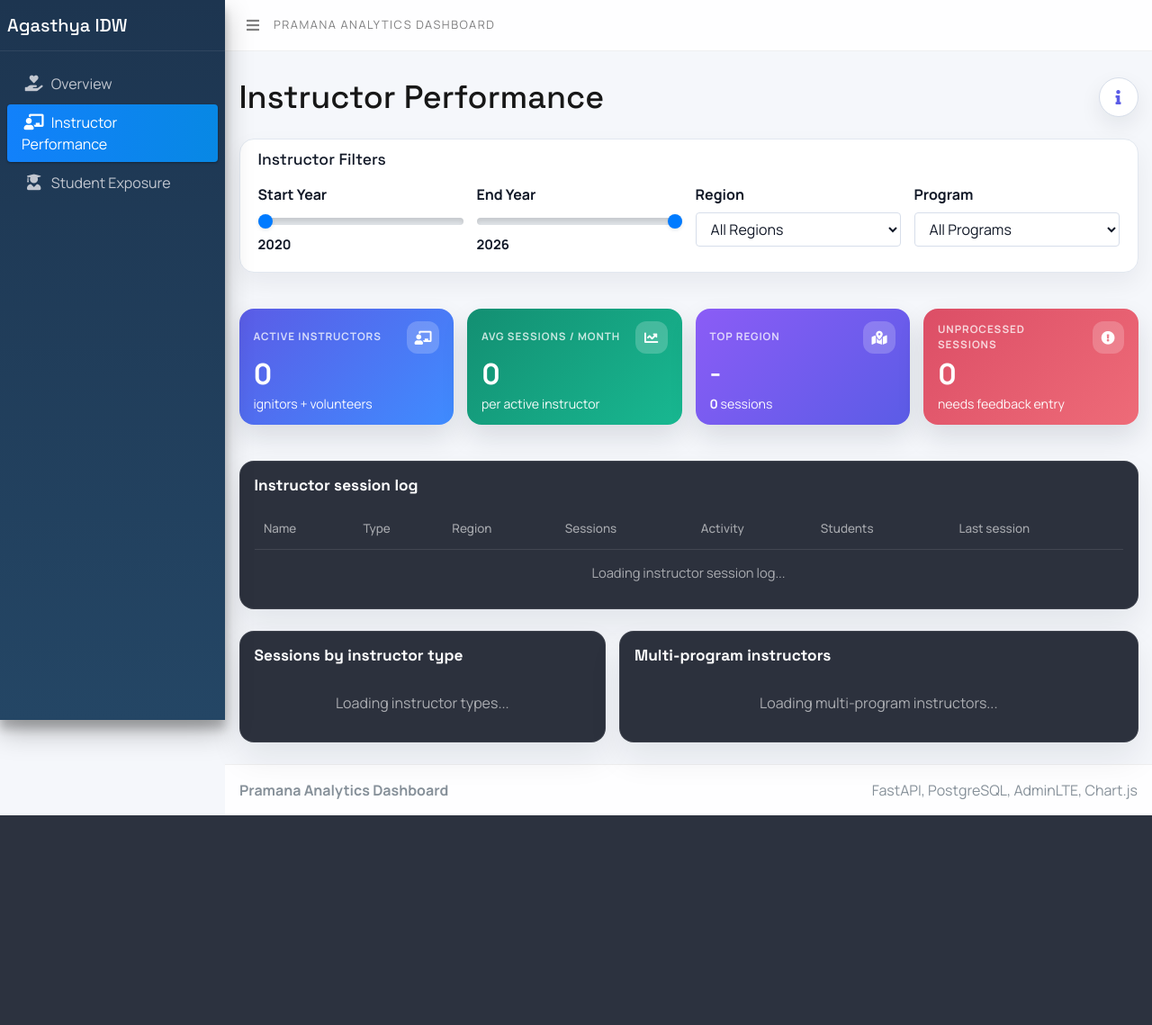
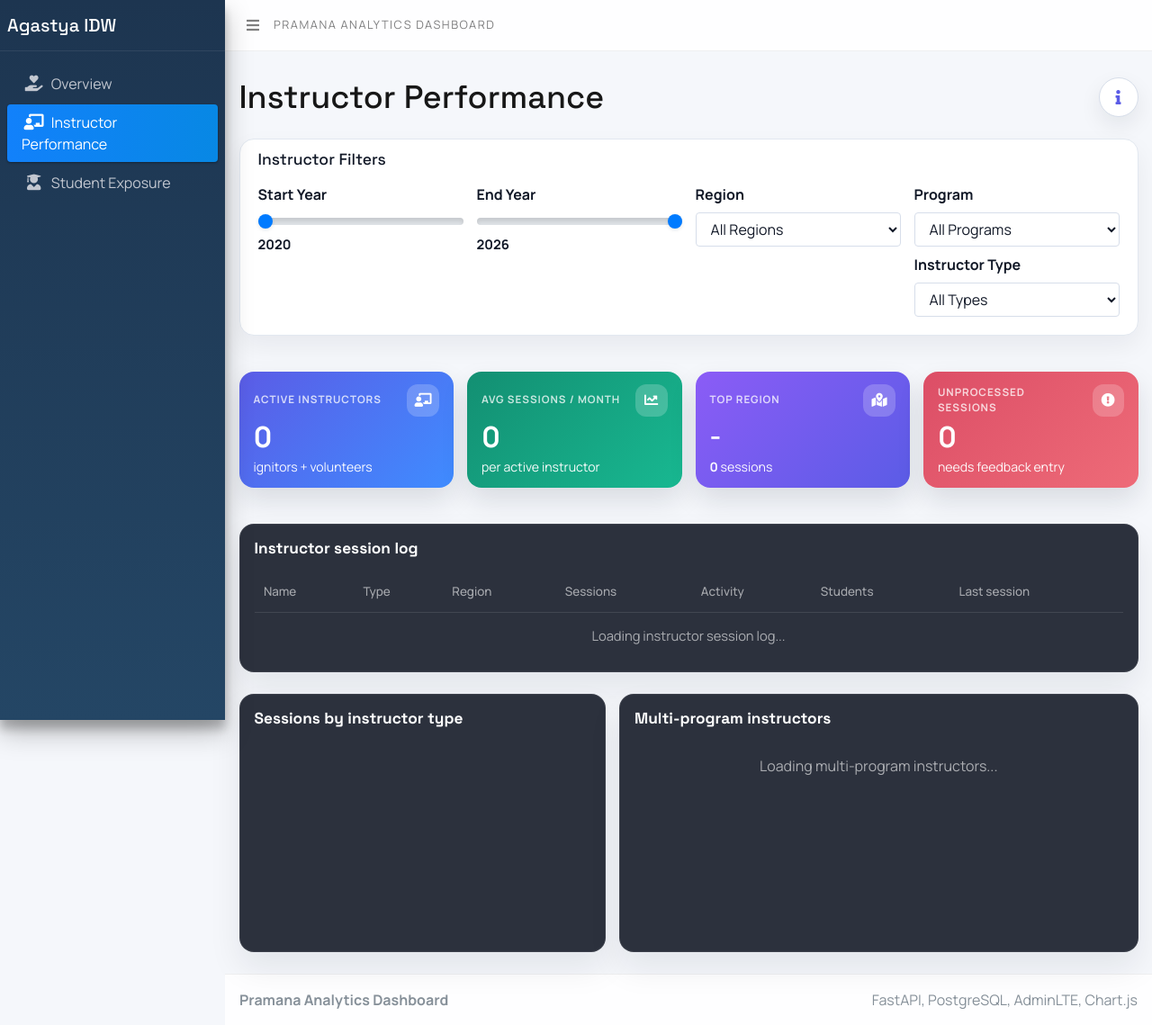
Before and after one commit to Shashwath-K/idw_preview, a FastAPI app: page /instructor-productivity in a window 1280 px wide. Shown: the whole page at 90% size. Before the commit the page ends 906 px from the top, so only its background shows below. Run offline with FastAPI, Linux system fonts and the light colour scheme; data that the repository does not hold is empty; a map, chart or similar area stays blank; some libraries are stand-ins or nearby versions.

Commit message:
CI-04: Frontend services updated

```diff
--- a/frontend/templates/instructor.html
+++ b/frontend/templates/instructor.html
@@ -35,9 +35,13 @@
                     </div>
                     <div class="col-md-3">
                         <label for="programFilter">Program</label>
-                        <select id="programFilter" class="form-control">
-                            <option value="">All Programs</option>
-                        </select>
+                            <select id="programFilter" class="form-control">
+                                <option value="">All Programs</option>
+                            </select>
+                            <label for="instructorTypeFilter" style="margin-top:8px;">Instructor Type</label>
+                            <select id="instructorTypeFilter" class="form-control">
+                                <option value="">All Types</option>
+                            </select>
                     </div>
                 </div>
             </div>
@@ -124,8 +128,8 @@
             <div class="instructor-panel-head">
                 <h3 class="panel-title">Sessions by instructor type</h3>
             </div>
-            <div class="instructor-type-list" id="instructorTypeList">
-                <div class="instructor-empty">Loading instructor types...</div>
+            <div class="instructor-type-chart" style="height:220px;">
+                <canvas id="instructorTypeChart"></canvas>
             </div>
         </section>
     </div>
--- a/frontend/templates/layout.html
+++ b/frontend/templates/layout.html
@@ -24,7 +24,7 @@
 
     <aside class="main-sidebar sidebar-dark-primary elevation-4">
         <a href="/" class="brand-link">
-            <span class="brand-text font-weight-light">Agasthya IDW</span>
+            <span class="brand-text font-weight-light">Agastya IDW</span>
         </a>
         <div class="sidebar">
             <nav class="mt-3">
```
Also changed, not shown: frontend/templates/index.html (+4 -4 lines).
